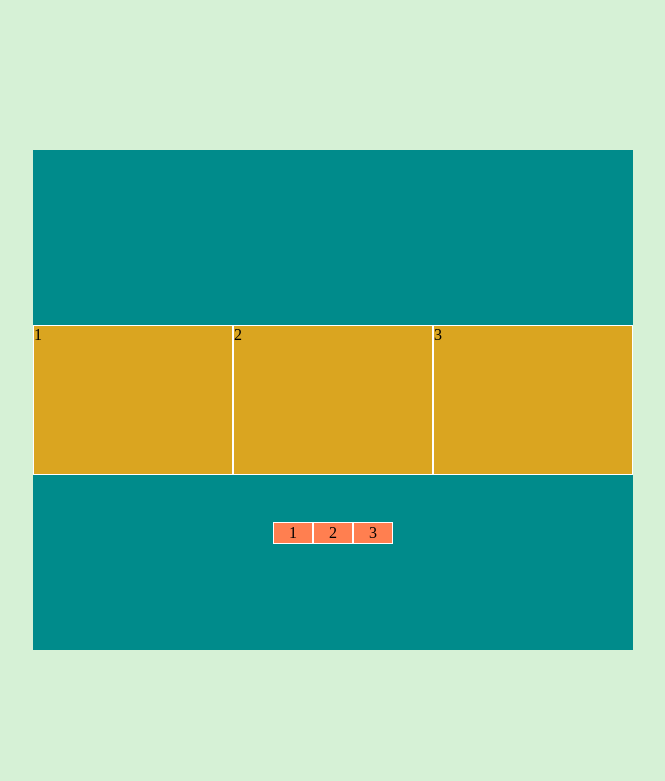
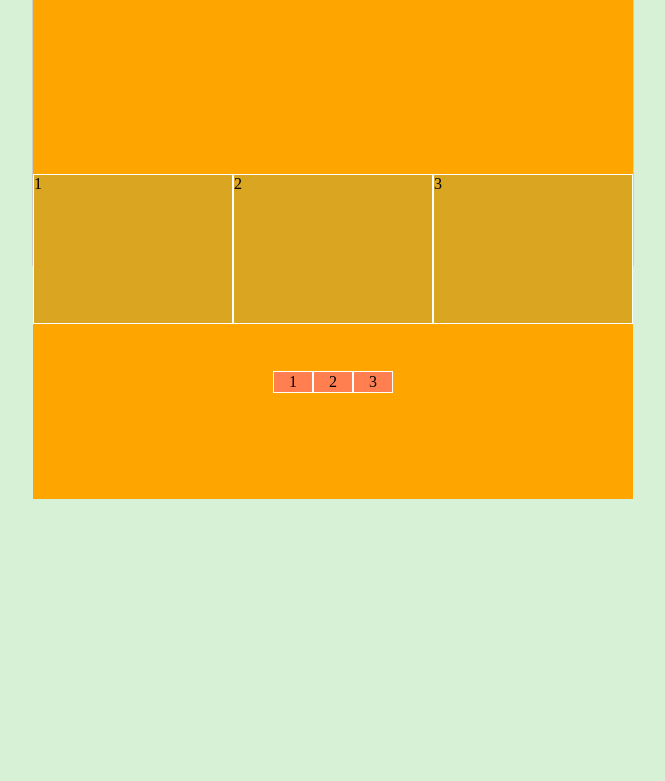
Before and after one commit to smulCode/GsapMovingBox, a plain HTML site: page index.html in a window 1280 px wide. Shown: the whole page, without its empty margins (307-972 px from the left). Drawn offline with nearby package versions, Linux system fonts and the light colour scheme.

Commit message:
timeline color

```diff
--- a/JS/main.js
+++ b/JS/main.js
@@ -1 +1,7 @@
 // import {example} from "./modules/example.js"
+
+
+const MasterTimeline = gsap.timeline({defaults: {durations:2,}})
+MasterTimeline.
+to(".main", {y:"-100%", x:0, opacity:1 , ease:"expo.out",stagger:0.25,})
+.to(".box-container", {backgroundColor:"orange", ease:"bounce"})
--- a/styles/layout/_boxContainer.scss
+++ b/styles/layout/_boxContainer.scss
@@ -1,9 +1,17 @@
-.main{
+body{
   display:grid;
   height: 100vh;
   place-content: center;
   background-color:#cecc;
 
+}
+.main{
+  border: 1px solid #ccc;
+  display:flex;
+  justify-content:center;
+  flex-direction:column;
+  opacity: 0;
+  transform: translateY(100%);
 }
 
 .box-container{
@@ -14,6 +22,9 @@
   background-color: darkcyan;
   height: 500px;
   width: 600px;
+
+
+
 }
 
 .box{
@@ -24,8 +35,10 @@
 }
 
 nav{
+  position: relative;
   display:flex;
   margin: -8em auto;
+  z-index: 1;
 }
 
 .button{
```
Also changed, not shown: styles/main.css.
